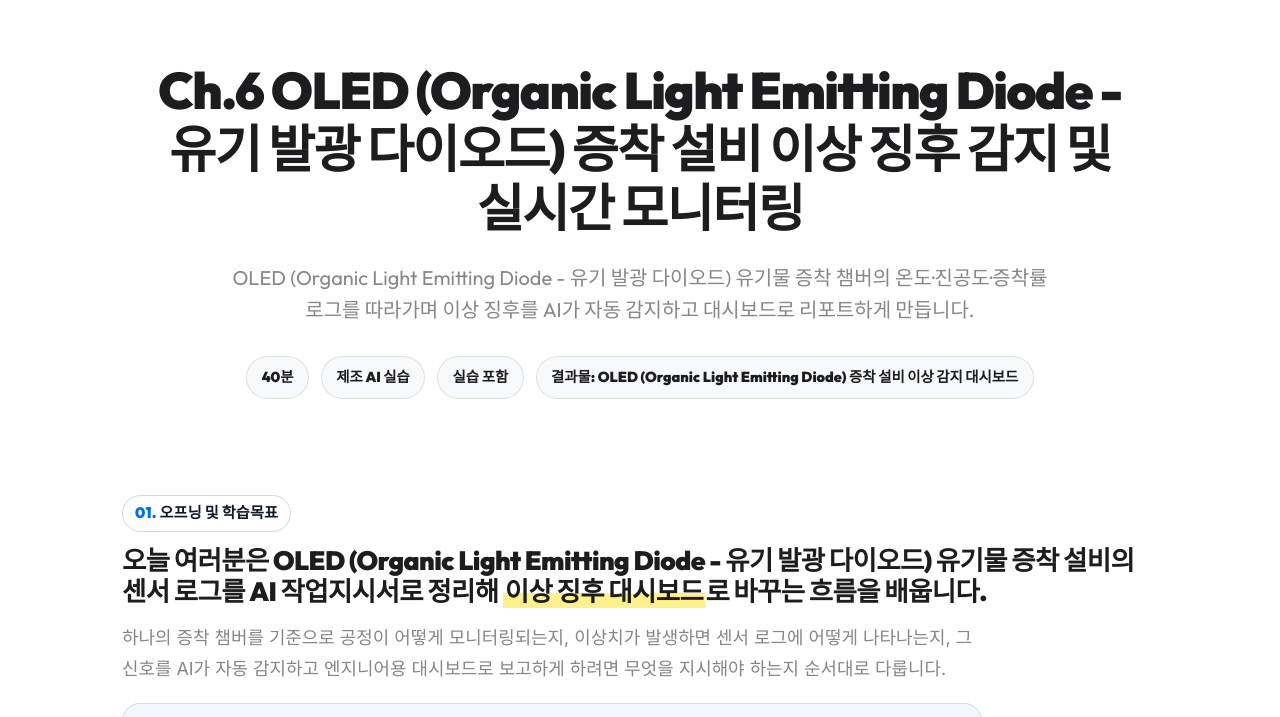
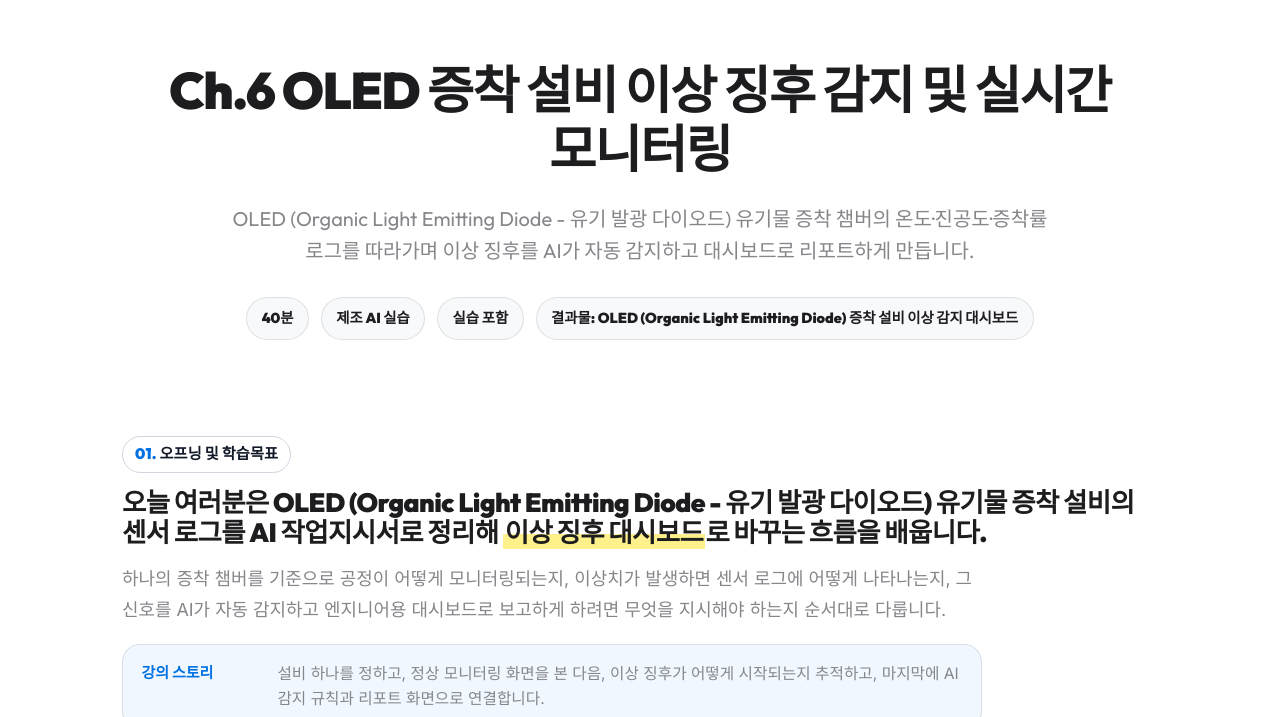
Before and after one commit to heekeunlee/lecture06, a plain HTML site: page index.html in a window 1280 px wide. Shown: the part 63-780 px from the top of the page. Drawn offline with Linux system fonts and the light colour scheme.

Commit message:
style: remove parentheses and full name of OLED from the main header and head title tags

```diff
--- a/index.html
+++ b/index.html
@@ -3,7 +3,7 @@
   <head>
     <meta charset="UTF-8" />
     <meta name="viewport" content="width=device-width, initial-scale=1.0" />
-    <title>Lecture 06 · OLED (Organic Light Emitting Diode - 유기 발광 다이오드) 증착 설비 이상 징후 감지 및 실시간 모니터링</title>
+    <title>Lecture 06 · OLED 증착 설비 이상 징후 감지 및 실시간 모니터링</title>
     <link rel="preconnect" href="https://fonts.googleapis.com">
     <link rel="preconnect" href="https://fonts.gstatic.com" crossorigin>
     <link href="https://fonts.googleapis.com/css2?family=Inter:wght@400;700;900&family=Outfit:wght@300;400;700;900&display=swap" rel="stylesheet">
@@ -933,7 +933,7 @@
         </div>
 
         <div class="hero-section">
-          <h1>Ch.6 OLED (Organic Light Emitting Diode - 유기 발광 다이오드) 증착 설비 이상 징후 감지 및 실시간 모니터링</h1>
+          <h1>Ch.6 OLED 증착 설비 이상 징후 감지 및 실시간 모니터링</h1>
           <p class="subtitle">
             OLED (Organic Light Emitting Diode - 유기 발광 다이오드) 유기물 증착 챔버의 온도·진공도·증착률 로그를 따라가며 이상 징후를 AI가 자동 감지하고 대시보드로 리포트하게 만듭니다.
           </p>
```
